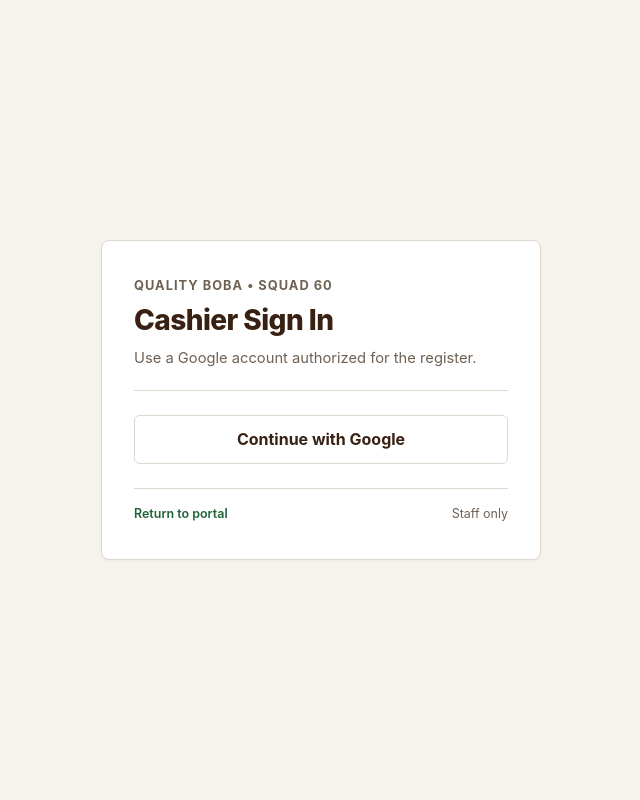
After one commit to aidendk/project3-squad60, a Node server app: page /login in a window 1280 px wide. The commit adds this page. Shown: the whole page, without its empty margins (319-959 px from the left). Run offline with Node 20, Linux system fonts and the light colour scheme; some libraries are stand-ins or nearby versions.

Commit message:
Implement Google OAuth login and logout for cashiers

```diff
--- a/package.json
+++ b/package.json
@@ -9,8 +9,11 @@
     "dotenv": "^18.0.8",
     "ejs": "^7.0.2",
     "express": "^5.3.0",
+    "express-session": "^1.19.0",
     "markdown-it": "^15.0.3",
     "openai": "^7.56.0",
+    "passport": "^0.7.0",
+    "passport-google-oauth20": "^2.0.0",
     "pg": "^8.23.1"
   }
 }
--- a/public/css/base.css
+++ b/public/css/base.css
@@ -6,6 +6,7 @@
 }
 
 :root[data-page="index"],
+:root[data-page="login"],
 :root[data-page="manager"],
 :root[data-page="kitchen"] {
     --bg-canvas: #f6f3ed;
@@ -21,8 +22,8 @@
     --danger-bg: #fee2e2;
 }
 
-:where(html[data-page="index"], html[data-page="manager"], html[data-page="kitchen"], html[data-page="cashier"], html[data-page="user"]),
-:where(html[data-page="index"], html[data-page="manager"], html[data-page="kitchen"], html[data-page="cashier"], html[data-page="user"]) * {
+:where(html[data-page="index"], html[data-page="login"], html[data-page="manager"], html[data-page="kitchen"], html[data-page="cashier"], html[data-page="user"]),
+:where(html[data-page="index"], html[data-page="login"], html[data-page="manager"], html[data-page="kitchen"], html[data-page="cashier"], html[data-page="user"]) * {
     margin: 0;
     padding: 0;
 }
--- /dev/null
+++ b/public/css/pages/login.css
@@ -0,0 +1,99 @@
+body {
+    min-height: 100vh;
+    background-color: var(--bg-canvas);
+    color: var(--text-main);
+    font-family: var(--font-system);
+    display: flex;
+    align-items: center;
+    justify-content: center;
+    padding: 32px 20px;
+    line-height: 1.45;
+}
+
+.portal-container {
+    width: 100%;
+    max-width: 440px;
+    background: var(--bg-card);
+    border: 1px solid var(--border);
+    border-radius: 8px;
+    padding: 36px 32px;
+    box-shadow: 0 1px 3px rgba(0, 0, 0, 0.04);
+}
+
+.portal-header {
+    margin-bottom: 24px;
+    padding-bottom: 20px;
+    border-bottom: 1px solid var(--border);
+}
+
+.brand-eyebrow {
+    font-size: 0.8rem;
+    font-weight: 700;
+    text-transform: uppercase;
+    letter-spacing: 0.08em;
+    color: var(--text-muted);
+    margin-bottom: 4px;
+}
+
+.portal-title {
+    font-size: 1.75rem;
+    font-weight: 800;
+    letter-spacing: -0.02em;
+    color: var(--brand);
+    margin-bottom: 8px;
+}
+
+.login-copy {
+    font-size: 0.92rem;
+    color: var(--text-muted);
+}
+
+.login-error {
+    margin-bottom: 16px;
+    padding: 10px 12px;
+    border: 1px solid #fecaca;
+    border-radius: 6px;
+    background: var(--danger-bg);
+    color: var(--danger);
+    font-size: 0.88rem;
+    font-weight: 600;
+}
+
+.google-signin {
+    display: flex;
+    align-items: center;
+    justify-content: center;
+    width: 100%;
+    padding: 12px 16px;
+    border: 1px solid var(--border);
+    border-radius: 6px;
+    background: #fff;
+    color: var(--brand);
+    font-weight: 700;
+    text-decoration: none;
+}
+
+.google-signin:hover {
+    border-color: var(--brand);
+    background: var(--bg-surface-subtle);
+}
+
+footer {
+    margin-top: 24px;
+    padding-top: 16px;
+    border-top: 1px solid var(--border);
+    font-size: 0.78rem;
+    color: var(--text-muted);
+    display: flex;
+    justify-content: space-between;
+}
+
+footer a {
+    color: var(--accent-green);
+    font-weight: 600;
+    text-decoration: none;
+}
+
+footer a:hover {
+    color: var(--brand);
+}
--- a/server/app.js
+++ b/server/app.js
@@ -9,6 +9,8 @@ const { createCashierRouter } = require('./routes/cashier');
 const { createKitchenRouter } = require('./routes/kitchen');
 const { createReportsRouter } = require('./routes/reports');
 const { createChatRouter } = require('./routes/chat');
+const { createAuthRouter } = require('./routes/auth');
+const { configureAuth } = require('./auth');
 const { orderJsonError, menuJsonError, notFound, errorHandler } = require('./middleware/errors');
 
 // Construction is separate from startup so checks can use a fake database.
@@ -18,6 +20,7 @@ function createApp({ pool, orderSchemaReady = Promise.resolve(), menuSchemaReady
     app.set('view engine', 'ejs');
     app.set('views', path.join(__dirname, '..', 'views'));
     app.use(express.json());
+    configureAuth(app);
     app.use('/css', express.static(path.join(publicDirectory, 'css')));
     app.use('/js', express.static(path.join(publicDirectory, 'js')));
     app.use('/images', express.static(path.join(publicDirectory, 'images')));
@@ -25,6 +28,7 @@ function createApp({ pool, orderSchemaReady = Promise.resolve(), menuSchemaReady
 
     const dependencies = { pool, orderSchemaReady, menuSchemaReady, missingDbEnv };
     app.use(createHealthRouter(dependencies));
+    app.use(createAuthRouter());
     app.use(createPagesRouter(dependencies));
     app.use('/api/kiosk/chat', createChatRouter({ pool, menuSchemaReady, client: chatClient, apiKey: chatApiKey }));
     app.use(createCustomersRouter(dependencies));
--- /dev/null
+++ b/server/auth.js
@@ -0,0 +1,101 @@
+const passport = require('passport');
+const session = require('express-session');
+const GoogleStrategy = require('passport-google-oauth20').Strategy;
+const {
+    sessionSecret,
+    googleClientId,
+    googleClientSecret,
+    googleCallbackUrl,
+    cashierAllowedEmails,
+    cashierAllowedDomain,
+    isProduction
+} = require('./config');
+
+function normalizeEmail(email) {
+    return String(email || '').trim().toLowerCase();
+}
+
+function isAllowedCashier(email) {
+    const normalized = normalizeEmail(email);
+    return Boolean(normalized && cashierAllowedEmails.includes(normalized));
+}
+
+function googleAuthConfigured() {
+    return Boolean(googleClientId && googleClientSecret);
+}
+
+function configureAuth(app) {
+    const productionSecret = process.env.SESSION_SECRET?.trim();
+
+    if (isProduction && (!productionSecret || productionSecret.length < 32)) {
+        throw new Error('Set SESSION_SECRET to a random secret of at least 32 characters.');
+    }
+
+    if (cashierAllowedEmails.length === 0) {
+        console.warn('CASHIER_ALLOWED_EMAILS is empty. Cashier access will be denied.');
+    }
+
+    if (isProduction) {
+        app.set('trust proxy', 1);
+    }
+
+    app.use(session({
+        name: 'qb.sid',
+        secret: sessionSecret,
+        resave: false,
+        saveUninitialized: false,
+        cookie: {
+            httpOnly: true,
+            sameSite: 'lax',
+            secure: isProduction,
+            maxAge: 12 * 60 * 60 * 1000
+        }
+    }));
+
+    passport.serializeUser((user, done) => done(null, user));
+    passport.deserializeUser((user, done) => done(null, user));
+
+    if (googleAuthConfigured()) {
+        passport.use(new GoogleStrategy({
+            clientID: googleClientId,
+            clientSecret: googleClientSecret,
+            callbackURL: googleCallbackUrl,
+            state:true
+        }, (accessToken, refreshToken, profile, done) => {
+            const email = normalizeEmail(profile.emails?.[0]?.value);
+            const name = profile.displayName || email;
+            if (!email) {
+                return done(null, false, { message: 'no_email' });
+            }
+            if (!isAllowedCashier(email)) {
+                return done(null, false, { message: 'unauthorized' });
+            }
+            return done(null, { googleId: profile.id, email, name });
+        }));
+    } else {
+        console.warn('GOOGLE_CLIENT_ID or GOOGLE_CLIENT_SECRET is missing. Cashier Google login is disabled.');
+    }
+
+    app.use(passport.initialize());
+    app.use(passport.session());
+}
+
+function requireCashier(req, res, next) {
+    if (req.isAuthenticated?.() && isAllowedCashier(req.user?.email)) {
+        return next();
+    }
+
+    const wantsJson = req.originalUrl.startsWith('/api/') || String(req.headers.accept || '').includes('application/json');
+    if (wantsJson) {
+        return res.status(401).json({ error: 'Authentication required' });
+    }
+
+    return res.redirect('/login?next=/cashier');
+}
+
+module.exports = {
+    configureAuth,
+    requireCashier,
+    googleAuthConfigured,
+    isAllowedCashier
+};
--- /dev/null
+++ b/server/routes/auth.js
@@ -0,0 +1,88 @@
+const express = require('express');
+const passport = require('passport');
+const { googleAuthConfigured } = require('../auth');
+
+const loginErrors = {
+    unauthorized: 'This Google account is not authorized for the register.',
+    denied: 'Google sign-in was cancelled or failed.',
+    config: 'Cashier login is not configured. Set GOOGLE_CLIENT_ID and GOOGLE_CLIENT_SECRET.',
+    no_email: 'Google did not provide an email address for this account.'
+};
+
+function createAuthRouter() {
+    const router = express.Router();
+
+    router.get('/login', (req, res) => {
+        if (req.isAuthenticated && req.isAuthenticated()) {
+            return res.redirect('/cashier');
+        }
+
+        const errorKey = typeof req.query.error === 'string' ? req.query.error : '';
+        res.render('login', {
+            error: loginErrors[errorKey] || null,
+            googleConfigured: googleAuthConfigured()
+        });
+    });
+
+    router.get('/auth/google', (req, res, next) => {
+        if (!googleAuthConfigured()) {
+            return res.redirect('/login?error=config');
+        }
+
+        passport.authenticate('google', {
+            scope: ['profile', 'email'],
+            prompt: 'select_account'
+        })(req, res, next);
+    });
+
+    router.get('/auth/google/callback', (req, res, next) => {
+        if (!googleAuthConfigured()) {
+            return res.redirect('/login?error=config');
+        }
+
+        passport.authenticate('google', (err, user, info) => {
+            if (err) {
+                return next(err);
+            }
+            if (!user) {
+                const reason = info?.message === 'unauthorized' || info?.message === 'no_email'
+                    ? info.message
+                    : 'denied';
+                return res.redirect(`/login?error=${reason}`);
+            }
+
+            req.logIn(user, (loginErr) => {
+                if (loginErr) {
+                    return next(loginErr);
+                }
+                return res.redirect('/cashier');
+            });
+        })(req, res, next);
+    });
+
+    router.get('/logout', (req, res, next) => {
+        const finish = () => {
+            res.clearCookie('qb.sid');
+            res.redirect('/login');
+        };
+
+        if (typeof req.logout === 'function') {
+            req.logout((err) => {
+                if (err) {
+                    return next(err);
+                }
+                if (req.session) {
+                    return req.session.destroy(finish);
+                }
+                return finish();
+            });
+            return;
+        }
+
+        finish();
+    });
+
+    return router;
+}
+
+module.exports = { createAuthRouter };
--- a/server/routes/cashier.js
+++ b/server/routes/cashier.js
@@ -1,9 +1,10 @@
 const express = require('express');
 const { deductRecipeInventory } = require('../services/menu');
+const { requireCashier } = require('../auth');
 
 function createCashierRouter({ pool }) {
     const router = express.Router();
-    router.post('/api/cashier/order', async (req, res) => {
+    router.post('/api/cashier/order', requireCashier, async (req, res) => {
         const { cashier_id, payment_method, items, subtotal, tax, total } = req.body;
 
         if (!items || !Array.isArray(items) || items.length === 0) {
--- a/views/cashier.ejs
+++ b/views/cashier.ejs
@@ -14,7 +14,8 @@
             <div class="badge-terminal">Cashier POS #1</div>
         </div>
         <div class="header-right">
-            <div>Staff: <span class="cashier-user">Reveille (Active)</span></div>
+            <div>Staff: <span class="cashier-user"><%= cashier.name || cashier.email %> (Active)</span></div>
+            <a class="cashier-logout" href="/logout">Log out</a>
             <div id="liveClock">--:--:--</div>
         </div>
     </header>
--- /dev/null
+++ b/views/login.ejs
@@ -0,0 +1,30 @@
+<!DOCTYPE html>
+<html lang="en" data-page="login">
+<head>
+    <%- include('partials/head', { page: 'login', pageTitle: "Cashier Login - Quality Boba" }) %>
+</head>
+<body>
+    <main class="portal-container">
+        <header class="portal-header">
+            <p class="brand-eyebrow">Quality Boba &bull; Squad 60</p>
+            <h1 class="portal-title">Cashier Sign In</h1>
+            <p class="login-copy">Use a Google account authorized for the register.</p>
+        </header>
+
+        <% if (error) { %>
+            <p class="login-error" role="alert"><%= error %></p>
+        <% } %>
+
+        <% if (googleConfigured) { %>
+            <a class="google-signin" href="/auth/google">Continue with Google</a>
+        <% } else { %>
+            <p class="login-error" role="alert">Google login is not configured on this server.</p>
+        <% } %>
+
+        <footer>
+            <a href="/">Return to portal</a>
+            <span>Staff only</span>
+        </footer>
+    </main>
+</body>
+</html>
```
Also changed, not shown: public/css/pages/cashier.css (+14 -0 lines), public/js/pages/cashier.js (+6 -1 lines), server/config.js (+23 -2 lines), server/routes/pages.js (+5 -2 lines), 1 other file.
